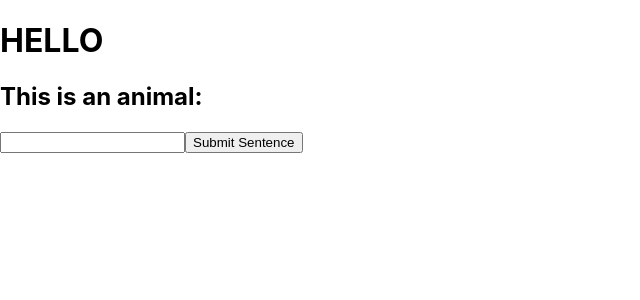
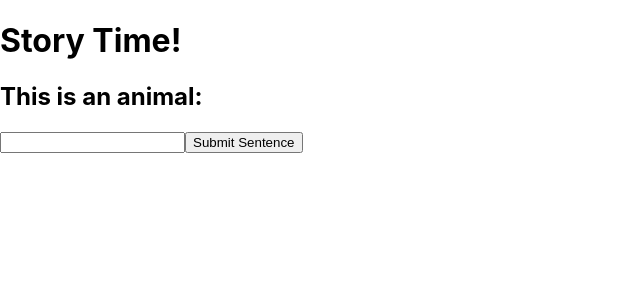
Before and after one commit to zluther89/StoryTime, a React (Create React App) app in the folder my-app/: page / in a window 1280 px wide. Shown: the top 300 px of the page, without its empty margins (0-640 px from the left). Built offline with nearby package versions, Linux system fonts and the light colour scheme; no server answers.

Commit message:
can post sentences

```diff
--- a/my-app/src/App.js
+++ b/my-app/src/App.js
@@ -2,14 +2,14 @@ import React, { useState, useEffect } from "react";
 import { socket } from "./socket";
 
 function App() {
-  const [response, setResponse] = useState("");
+  const [story, setStory] = useState("");
   const [animal, setAnimal] = useState("");
   const [sentence, setSentence] = useState("");
 
   useEffect(() => {
-    socket.on("test", (data) => {
+    socket.on("story", (data) => {
       console.log("data", data);
-      setResponse(data);
+      setStory(data);
     });
 
     socket.on("animal", (animal) => setAnimal(animal));
@@ -21,8 +21,8 @@ function App() {
 
   return (
     <div>
-      <h1>HELLO</h1>
-      {response}
+      <h1>Story Time!</h1>
+      <div>{story}</div>
       <h2>This is an animal:{animal}</h2>
       <input onChange={(e) => setSentence(e.target.value)}></input>
       <button onClick={postSentence}>Submit Sentence</button>
```
Also changed, not shown: my-app/index.js (+7 -7 lines).
